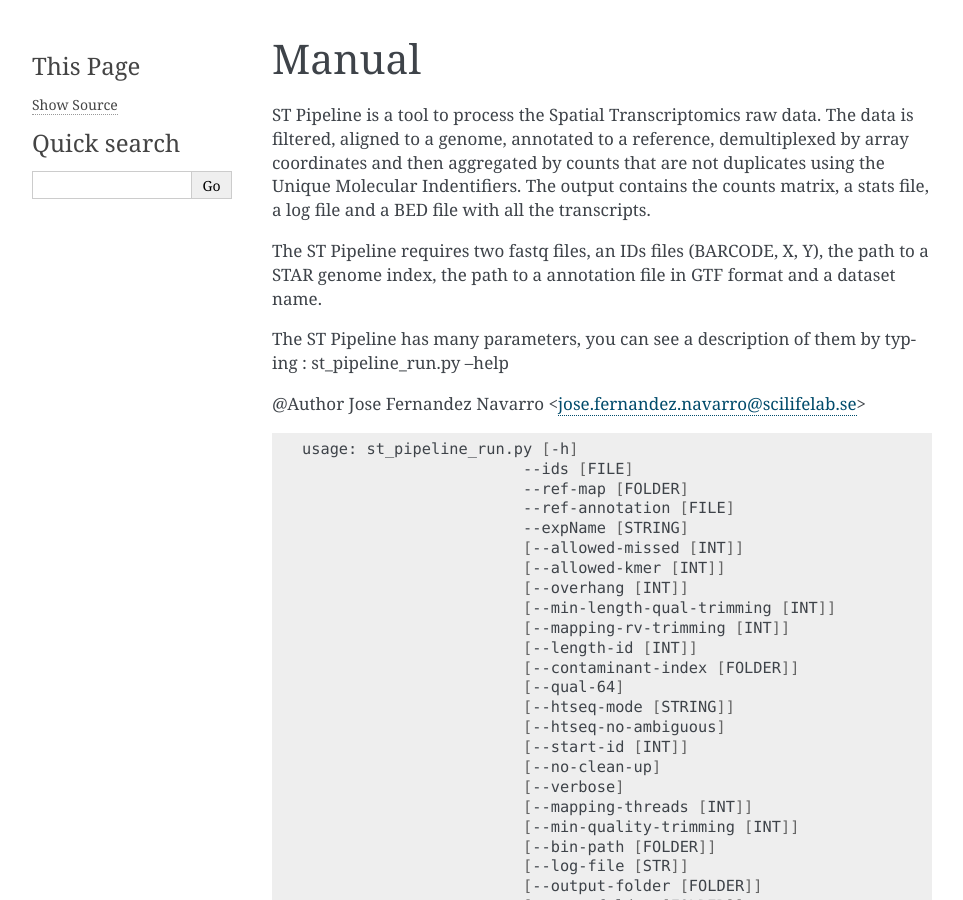
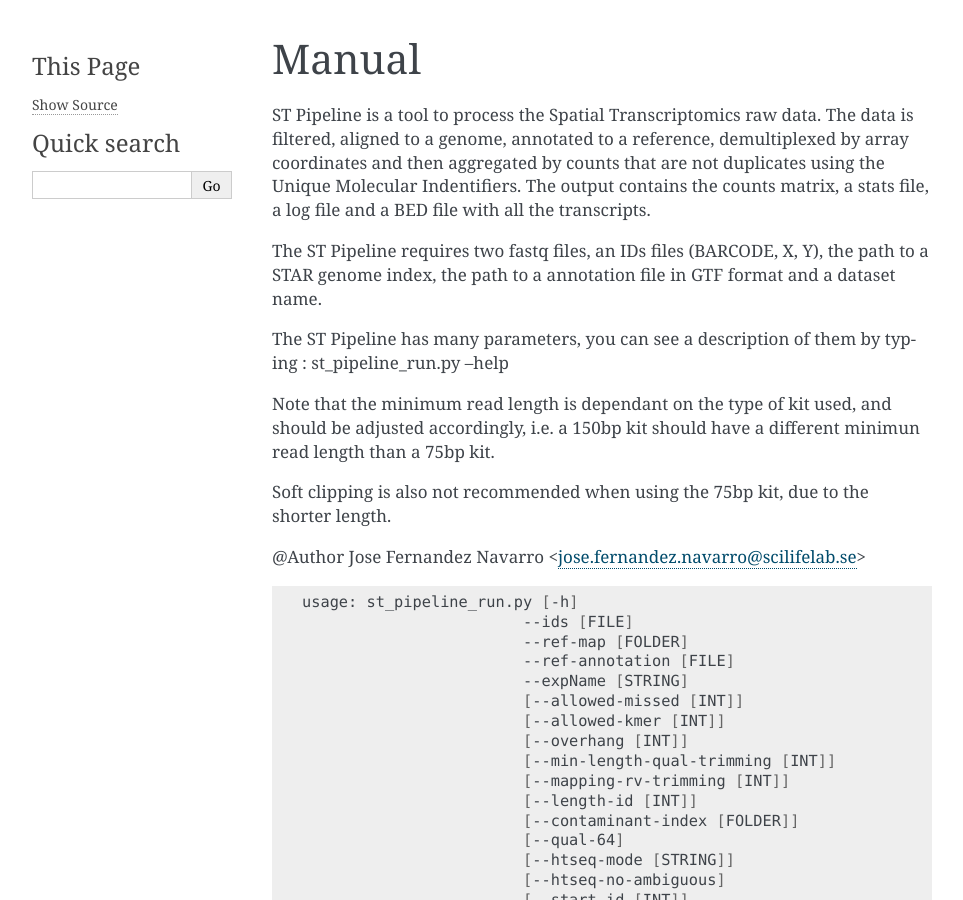
Before and after one commit to jfnavarro/st_pipeline, a Sphinx documentation site: the page built from doc/manual.rst, in a window 1280 px wide and 900 px high. Shown: the whole window, without its empty margins (148-1111 px from the left). Built offline with Sphinx 7.4.7, drawn with Linux system fonts in a browser that asks for light colours; some of the changed text lies outside the part shown.

Commit message:
Update manual file

```diff
--- a/doc/manual.rst
+++ b/doc/manual.rst
@@ -14,6 +14,13 @@ format and a dataset name.
 
 The ST Pipeline has many parameters, you can see a description of them
 by typing : st_pipeline_run.py --help
+
+Note that the minimum read length is dependant on the type of kit used, and
+should be adjusted accordingly, i.e. a 150bp kit should have a different
+minimun read length than a 75bp kit.
+
+Soft clipping is also not recommended when using the 75bp kit, due to the
+shorter length.
 
 @Author Jose Fernandez Navarro <jose.fernandez.navarro@scilifelab.se>
 
@@ -228,7 +235,7 @@ by typing : st_pipeline_run.py --help
                                       position. However some reads might have
                                       slightly different start positions due
                                       to amplification artifacts. This
-                                      parameters allows todefine an offset
-                                      from where to count unique UMIs
+                                      parameters allows one to define an
+                                      offset from where to count unique UMIs
                                       (default: 50).
   --version                           Show program's version number and exit
```
